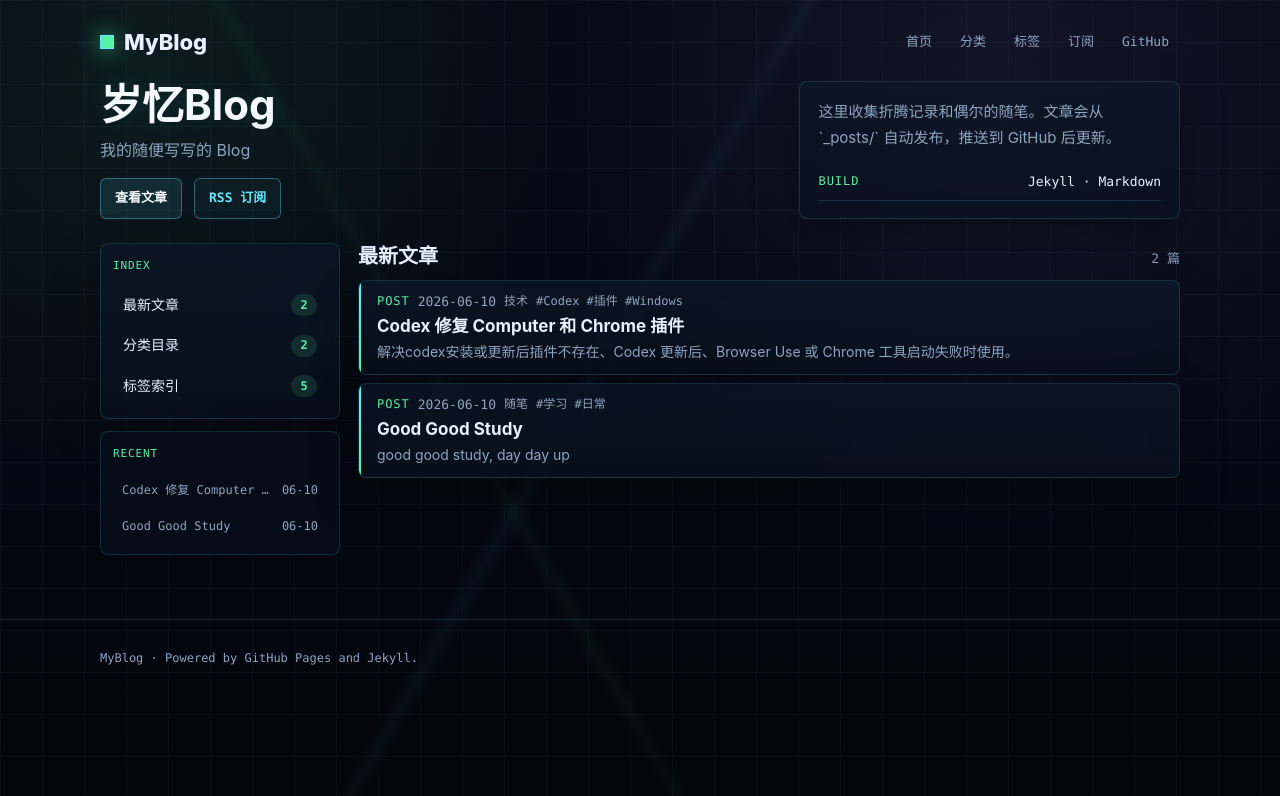
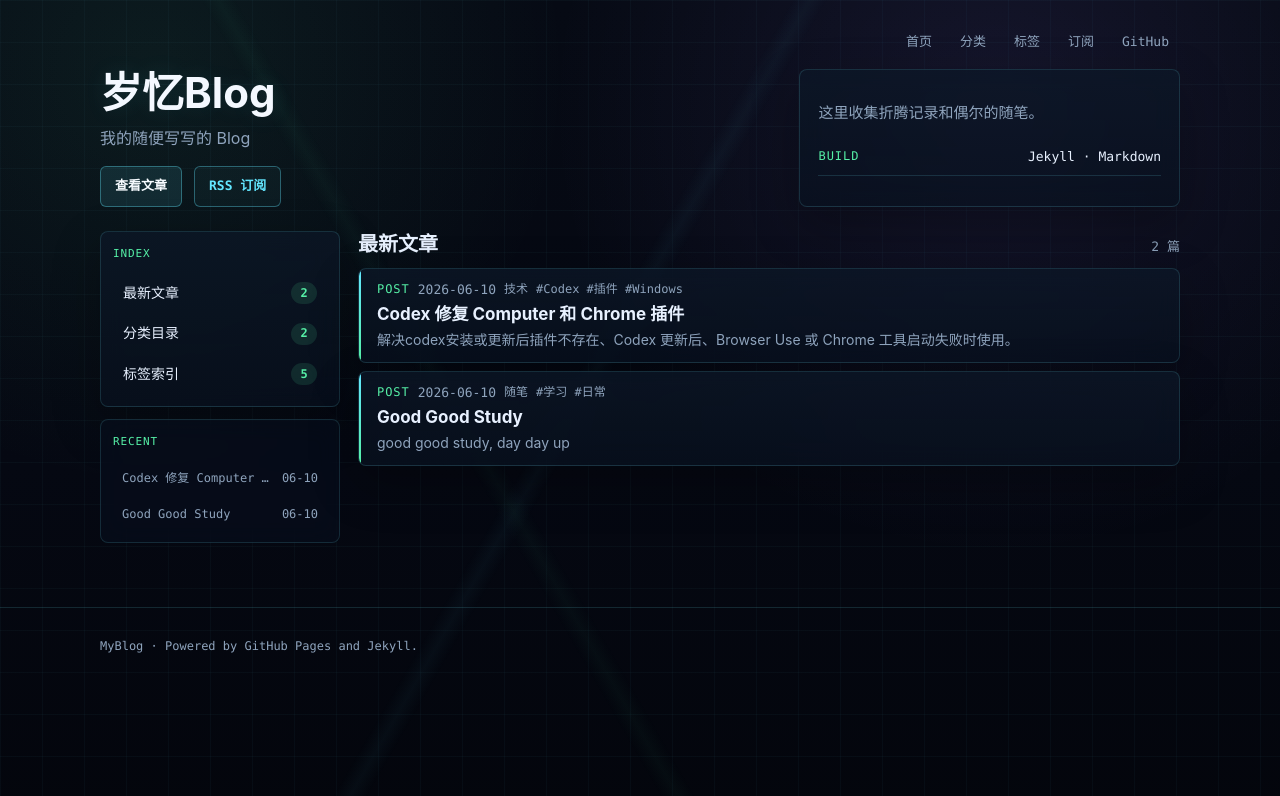
Before and after one commit to joysky77/MyBlog, a Jekyll site: the page built from index.md, in a window 1280 px wide. Shown: the top 796 px of the page. Built offline with Jekyll 4.4.1, drawn with Linux system fonts in a browser that asks for light colours; comment, search, counter and statistics services are not loaded.

Commit message:
Adjust homepage header intro

```diff
--- a/_layouts/default.html
+++ b/_layouts/default.html
@@ -10,11 +10,13 @@
     <link rel="stylesheet" href="{{ '/assets/css/compact.css' | relative_url }}">
     <script async src="//busuanzi.ibruce.info/busuanzi/2.3/busuanzi.pure.mini.js"></script>
   </head>
-  <body class="layout-{{ page.layout | default: 'page' }}">
+  <body class="layout-{{ page.layout | default: 'page' }}{% if page.url == "/" %} page-home{% endif %}">
     <header class="site-header">
       <div class="wrap">
         <nav class="site-nav" aria-label="主导航">
-          <a class="site-title" href="{{ '/' | relative_url }}">{{ site.title }}</a>
+          {% unless page.url == "/" %}
+            <a class="site-title" href="{{ '/' | relative_url }}">{{ site.title }}</a>
+          {% endunless %}
           <div class="site-links">
             <a href="{{ '/' | relative_url }}">首页</a>
             <a href="{{ '/categories/' | relative_url }}">分类</a>
@@ -35,7 +37,7 @@
             </div>
             {% if page.url == "/" %}
               <aside class="hero-note" aria-label="博客说明">
-                <p>这里收集折腾记录和偶尔的随笔。文章会从 `_posts/` 自动发布，推送到 GitHub 后更新。</p>
+                <p>这里收集折腾记录和偶尔的随笔。</p>
                 <dl class="signal-list">
                   <div>
                     <dt>BUILD</dt>
--- a/assets/css/style.css
+++ b/assets/css/style.css
@@ -83,6 +83,11 @@ a:hover {
 
 .layout-post .site-nav {
   padding-bottom: 0;
+}
+
+.page-home .site-nav {
+  justify-content: flex-end;
+  padding-bottom: 8px;
 }
 
 .site-title {
```
